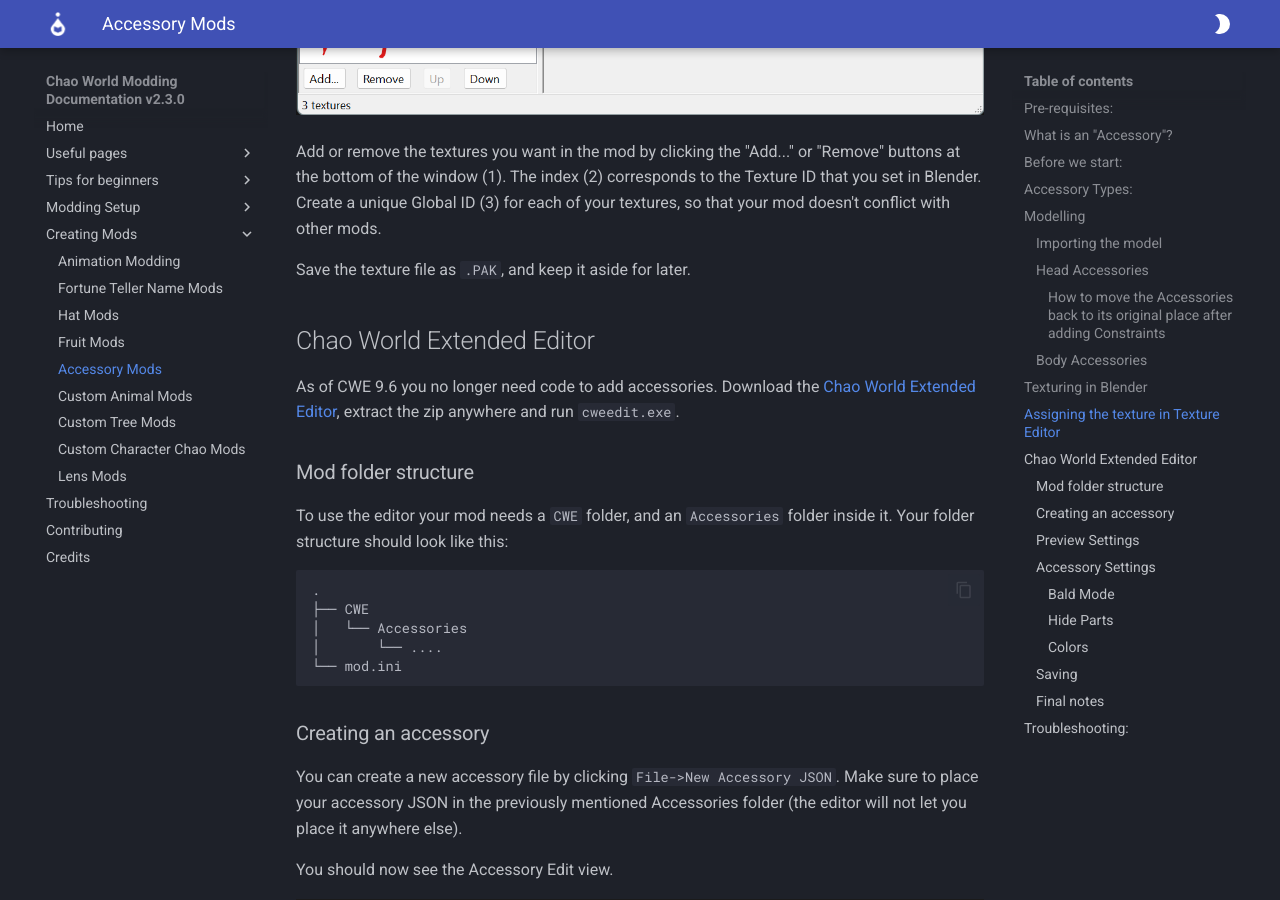
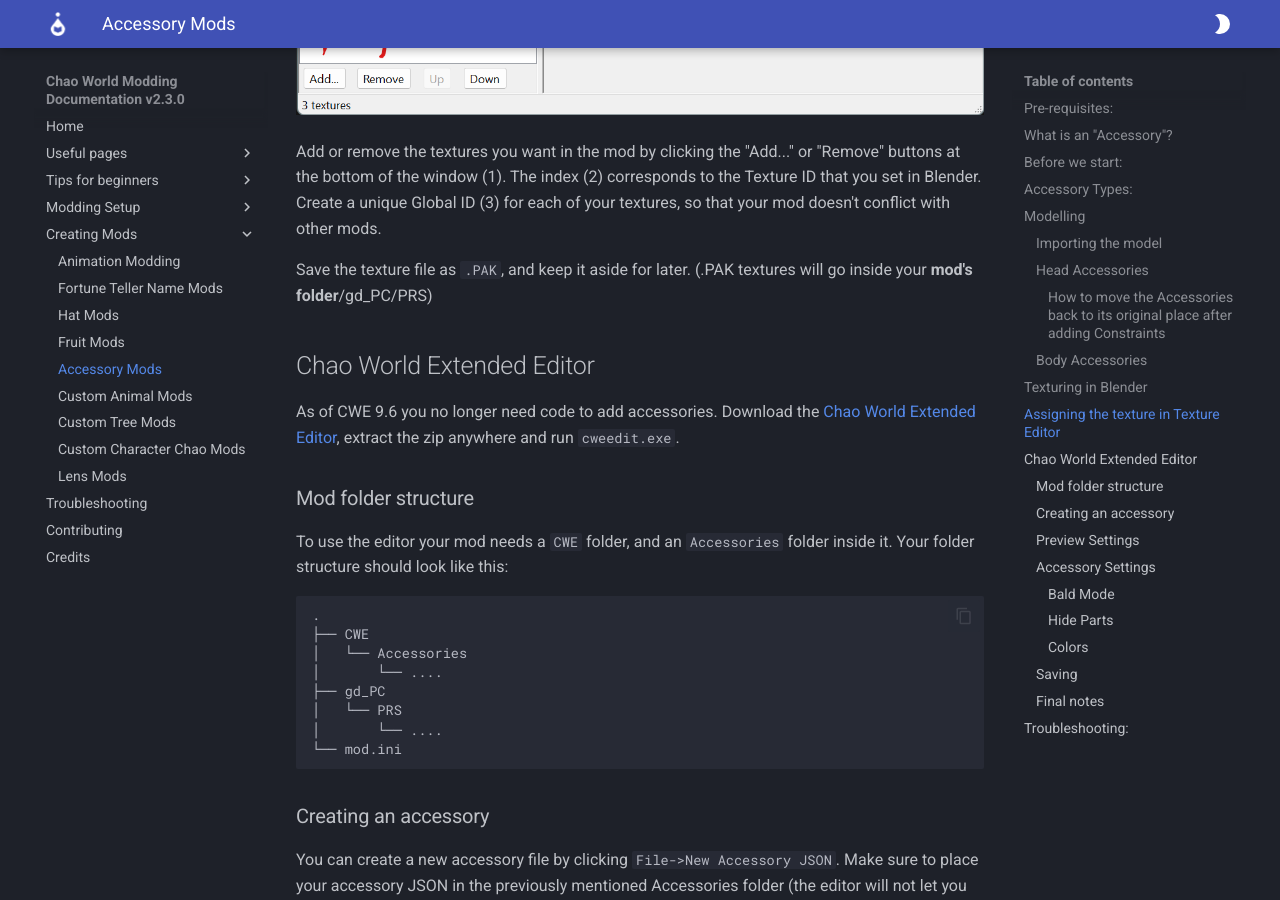
Before and after one commit to NostalgiaNinja/ChaoModding_Docs, an MkDocs documentation site: the page built from docs/AccessoryModding.md, in a window 1280 px wide and 900 px high, scrolled down 8707 px. Built offline with MkDocs 1.6.1 and Material for MkDocs 9.7.7, drawn with Linux system fonts in a browser that asks for light colours.

Commit message:
Update AccessoryModding.md
Added that you need a PRS and gd_PC folders.  I missed that when converting my mods to 9.6 had texture issues.

````diff
--- a/docs/AccessoryModding.md
+++ b/docs/AccessoryModding.md
@@ -130,6 +130,7 @@
 Add or remove the textures you want in the mod by clicking the "Add..." or "Remove" buttons at the bottom of the window (1). The index (2) corresponds to the Texture ID that you set in Blender. Create a unique Global ID (3) for each of your textures, so that your mod doesn't conflict with other mods.
 
 Save the texture file as `.PAK`, and keep it aside for later.
+(.PAK textures will go inside your **mod's folder**/gd_PC/PRS)
 
 ## Chao World Extended Editor
 
@@ -142,6 +143,9 @@
 .
 ├── CWE
 │   └── Accessories
+│       └── ....
+├── gd_PC
+│   └── PRS
 │       └── ....
 └── mod.ini
 ```
````
